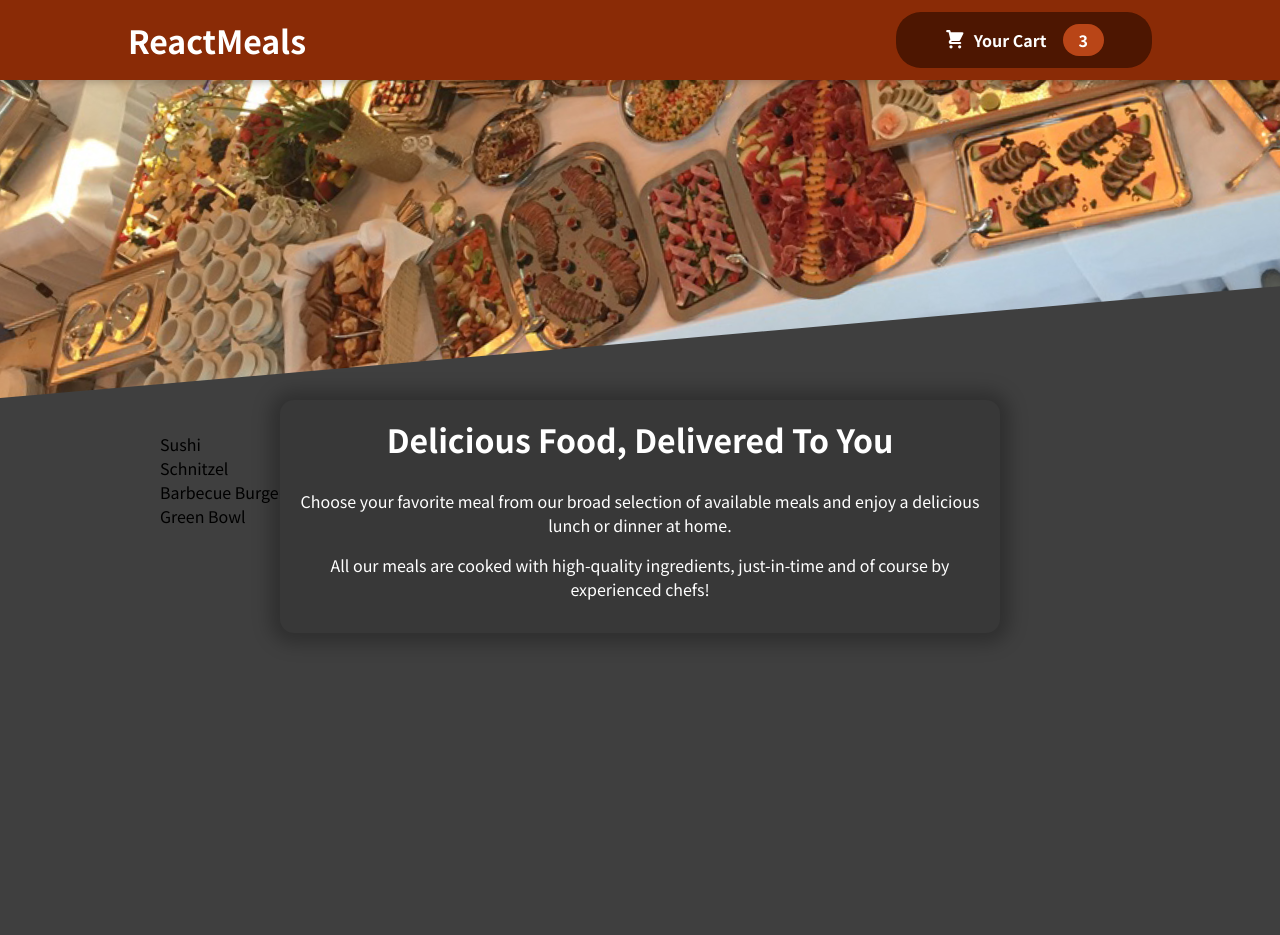
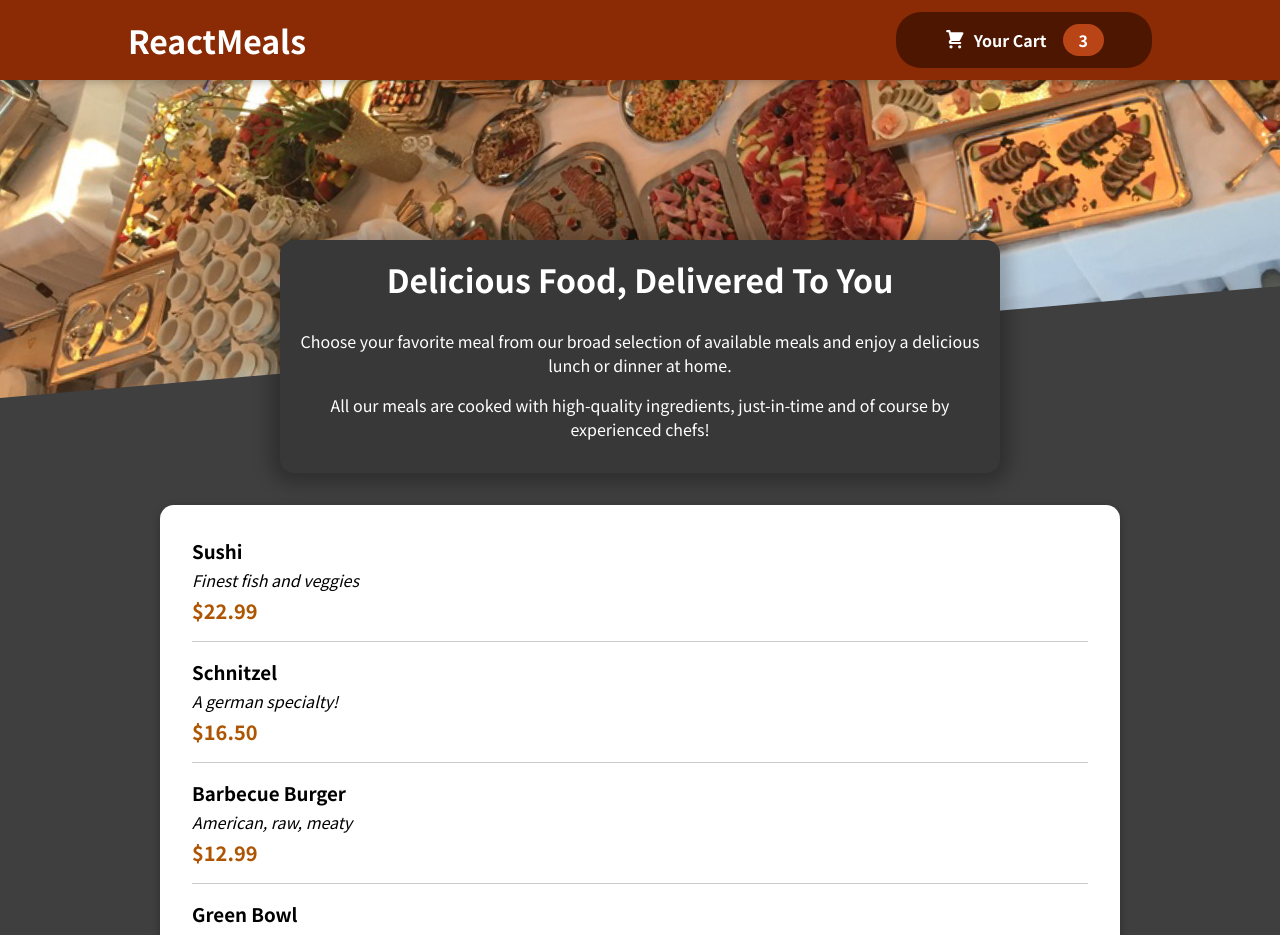
Before and after one commit to RossCr0ss/react-meals, a React (Create React App) app: page / in a window 1280 px wide. Shown: the top 935 px of the page. Before the commit the page ends 800 px from the top, so only its background shows below. Built offline with nearby package versions, Linux system fonts and the light colour scheme.

Commit message:
Adding Individual Meal Items & Displaying Them

```diff
--- a/src/components/Meals/AvailableMeals.js
+++ b/src/components/Meals/AvailableMeals.js
@@ -1,6 +1,8 @@
 import React from 'react';
+import Card from '../UI/Card';
 
 import classes from './AvailableMeals.module.css';
+import MealItem from './MealItem/MealItem';
 
 const DUMMY_MEALS = [
   {
@@ -31,11 +33,18 @@
 
 const AvailableMeals = () => {
   const mealsList = DUMMY_MEALS.map((meal) => (
-    <li key={meal.id}>{meal.name}</li>
+    <MealItem
+      key={meal.id}
+      name={meal.name}
+      description={meal.description}
+      price={meal.price}
+    />
   ));
   return (
     <section className={classes.meals}>
-      <ul>{mealsList}</ul>
+      <Card>
+        <ul>{mealsList}</ul>
+      </Card>
     </section>
   );
 };
--- /dev/null
+++ b/src/components/Meals/MealItem/MealItem.js
@@ -0,0 +1,19 @@
+import React from 'react';
+
+import classes from './MealItem.module.css';
+
+const MealItem = (props) => {
+  const price = `$${props.price.toFixed(2)}`;
+  return (
+    <li className={classes.meal}>
+      <div>
+        <h3>{props.name}</h3>
+        <div className={classes.description}>{props.description}</div>
+        <div className={classes.price}>{price}</div>
+      </div>
+      <div></div>
+    </li>
+  );
+};
+
+export default MealItem;
--- /dev/null
+++ b/src/components/Meals/MealItem/MealItem.module.css
@@ -0,0 +1,22 @@
+.meal {
+  display: flex;
+  justify-content: space-between;
+  margin: 1rem;
+  padding-bottom: 1rem;
+  border-bottom: 1px solid #ccc;
+}
+
+.meal h3 {
+  margin: 0 0 0.25rem 0;
+}
+
+.description {
+  font-style: italic;
+}
+
+.price {
+  margin-top: 0.25rem;
+  font-weight: bold;
+  color: #ad5502;
+  font-size: 1.25rem;
+}
--- a/src/components/Meals/Meals.js
+++ b/src/components/Meals/Meals.js
@@ -5,8 +5,8 @@
 const Meals = () => {
   return (
     <Fragment>
+      <MealsSummary />
       <AvailableMeals />
-      <MealsSummary />
     </Fragment>
   );
 };
--- /dev/null
+++ b/src/components/UI/Card.js
@@ -0,0 +1,8 @@
+import React from 'react';
+import classes from './Card.module.css';
+
+const Card = (props) => {
+  return <div className={classes.card}>{props.children}</div>;
+};
+
+export default Card;
--- /dev/null
+++ b/src/components/UI/Card.module.css
@@ -0,0 +1,6 @@
+.card {
+  padding: 1rem;
+  box-shadow: 0 2px 8px rgba(0, 0, 0, 0.25);
+  border-radius: 14px;
+  background-color: white;
+}
```
Also changed, not shown: src/components/Meals/MealItem/MealItemForm.js (added, +7 -0 lines).
